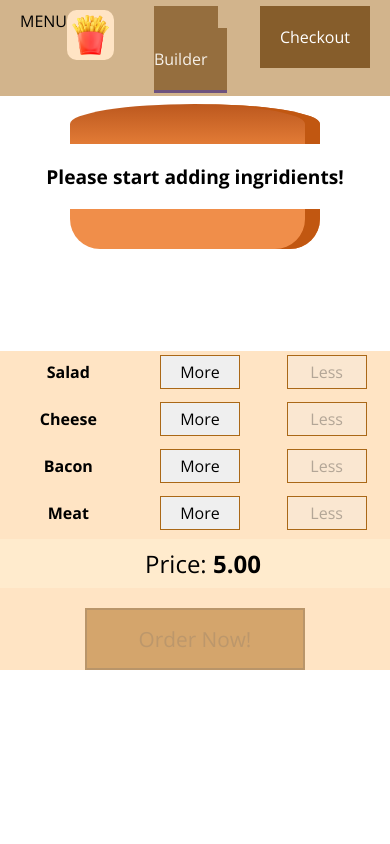
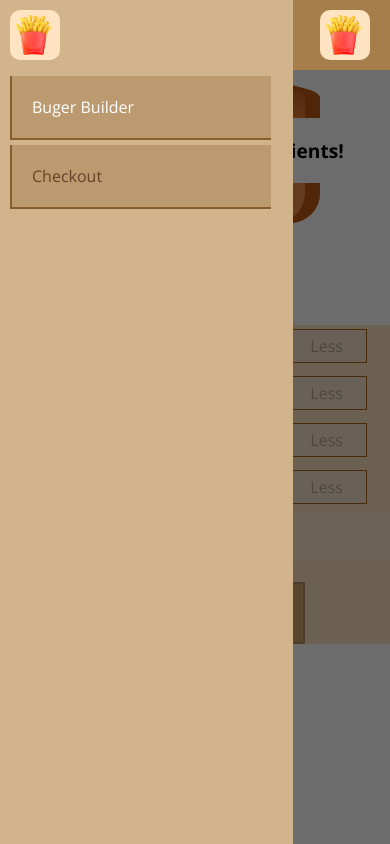
Before and after one commit to aishwy/react2, a React app: page / in a window 390 px wide. Built offline with nearby package versions, Linux system fonts and the light colour scheme.

Commit message:
sidedrawer

```diff
--- a/src/components/Layout/Layout.js
+++ b/src/components/Layout/Layout.js
@@ -1,14 +1,32 @@
-import React from 'react';
+import React, { Component } from 'react';
 import Aux from '../../hoc/Aux';
 import classes from './Layout.css'
 import ToolBar from '../Navigation/Toolbar/Toolbar';
-const Layout = (props) => (
-    <Aux>
-    <ToolBar />
-    <div className={classes.Content}>
-        {props.children}
-    </div>
-    </Aux>
-)
+import SideDrawer from '../Navigation/SideDrawer/SideDrawer';
+class Layout extends Component{
+    constructor(props) {
+        super(props);
+        this.state = {
+            showSideDrawer:true
+        };
+    }
+    sideDrawerOpenHandler = () => {
+        this.setState({showSideDrawer:true});
+    }
+    sideDrawerClosedHandler = () => {
+        this.setState({showSideDrawer:false});
+    }
+    render() {
+        return (
+            <Aux>
+            <ToolBar/>
+            <SideDrawer open={this.state.showSideDrawer} closed={this.sideDrawerClosedHandler}/>
+            <div className={classes.Content}>
+                {this.props.children}
+            </div>
+            </Aux>
+        );
+    }
+}
 
 export default Layout;
--- a/src/components/Logo/Logo.css
+++ b/src/components/Logo/Logo.css
@@ -2,6 +2,7 @@
     border-radius: 20%;
     padding: 5px;
     height: 40px;
+    width: 40px;
     background-color: bisque;
 }
 
--- a/src/components/Navigation/NavigationItems/NavigationItem/NavigationItem.css
+++ b/src/components/Navigation/NavigationItems/NavigationItem/NavigationItem.css
@@ -1,8 +1,12 @@
+
+.NavigationItem {
+    background-color: #865d2b;
+}
 .NavigationItem a {
     background-color: #865d2b;
     text-decoration: none;
     height: 100%;
-    color: white;
+    color: rgba(66, 24, 7, 0.685);
     box-sizing: border-box;
     padding: 20px;
     font-size: 16px;
@@ -10,6 +14,27 @@
 .NavigationItem a:hover,
 .NavigationItem a:active,
 .NavigationItem a.active{
-    opacity: 0.8;
     border-bottom: 3px solid rgba(0, 0, 255, 0.377);
+    color: white;
 }
+
+@media(max-width:500px) {
+    .NavigationItem {
+        width: 95%;
+        margin-bottom: 5px;
+        border-left: 2px solid #865d2b;
+        border-bottom: 2px solid #865d2b;
+        background: #865d2b4d;
+        padding: 20px 0 20px 0;
+    }
+    .NavigationItem a {
+        background: none;
+        width: 100%;
+    }
+
+    .NavigationItem a:active,
+    .NavigationItem a.active{
+        color: white;
+        border-bottom: none;
+    }
+}
--- a/src/components/Navigation/NavigationItems/NavigationItem/NavigationItem.js
+++ b/src/components/Navigation/NavigationItems/NavigationItem/NavigationItem.js
@@ -2,7 +2,8 @@ import React from 'react';
 import classes from './NavigationItem.css';
 const NavigationItem = (props) => {
     return(
-    <li className={classes.NavigationItem}>
+    <li className={classes.NavigationItem}
+    style={{'padding':props.padding}}>
     <a className={props.active ? classes.active:null } href={props.link}>
         {props.children}
     </a>
--- a/src/components/Navigation/NavigationItems/NavigationItems.css
+++ b/src/components/Navigation/NavigationItems/NavigationItems.css
@@ -2,3 +2,10 @@
     display: flex;
     list-style: none;
 }
+
+@media(max-width:500px) {
+    .NavigationItems {
+        display: block;
+        padding: 0;
+    }
+}
--- a/src/components/Navigation/NavigationItems/NavigationItems.js
+++ b/src/components/Navigation/NavigationItems/NavigationItems.js
@@ -1,11 +1,13 @@
 import React from 'react';
 import NavigationItem from './NavigationItem/NavigationItem';
 import classes from './NavigationItems.css';
-const NavigationItems = () => (
+const NavigationItems = (props) => {
+    return(
     <ul className={classes.NavigationItems}>
-        <NavigationItem link="/" active>Buger Builder</NavigationItem>
-        <NavigationItem link="/">Checkout</NavigationItem>
+        <NavigationItem link="/" padding={props.paddingItem} active>Buger Builder</NavigationItem>
+        <NavigationItem link="/" padding={props.paddingItem}>Checkout</NavigationItem>
     </ul>
 
 );
+}
 export default NavigationItems;
--- /dev/null
+++ b/src/components/Navigation/SideDrawer/SideDrawer.css
@@ -0,0 +1,23 @@
+.SideDrawer {
+    padding: 10px;
+    position: fixed;
+    top: 0;
+    left: 0;
+    z-index: 200;
+    background-color: tan;
+    height: 100%;
+    width: 280px;
+    max-width: 70%;
+    transition: transform 1s ease-out;
+}
+@media (min-width:500px) {
+    .SideDrawer {
+        display: none;
+    }
+}
+.Open {
+    transform: translateX(0);
+}
+.Close {
+    transform: translateX(-100%);
+}
--- /dev/null
+++ b/src/components/Navigation/SideDrawer/SideDrawer.js
@@ -0,0 +1,22 @@
+import React from 'react';
+import classes from './SideDrawer.css';
+import NavigationItems from '../NavigationItems/NavigationItems';
+import Logo from '../../Logo/Logo';
+import Aux from '../../../hoc/Aux';
+import Backdrop from '../../UI/Backdrop/Backdrop';
+const SideDrawer = (props) => {
+    const classesSideDrawer = [classes.SideDrawer];
+    props.open ? classesSideDrawer.push(classes.Open) : classesSideDrawer.push(classes.Close);
+    console.log('*',classesSideDrawer);
+    return (
+        <Aux>
+        <Backdrop show={props.open} click={props.closed}/>
+        <div className={classesSideDrawer.join(' ')}>
+        <Logo />
+        <NavigationItems />
+
+        </div>
+        </Aux>
+    );
+}
+export default SideDrawer;
--- a/src/components/Navigation/Toolbar/Toolbar.css
+++ b/src/components/Navigation/Toolbar/Toolbar.css
@@ -1,6 +1,14 @@
 .Toolbar {
     display: flex;
-    background-color: tan;
+    background-color:#a57e4b;
     justify-content: space-between;
     padding: 10px 20px;
 }
+.navitems {
+    display: block;
+}
+@media (max-width:499px) {
+    .navitems {
+        display: none;
+    }
+}
--- a/src/components/Navigation/Toolbar/Toolbar.js
+++ b/src/components/Navigation/Toolbar/Toolbar.js
@@ -2,12 +2,14 @@ import React from 'react';
 import classes from './Toolbar.css';
 import Logo from '../../Logo/Logo';
 import NavigationItems from '../NavigationItems/NavigationItems';
-const Toolbar = () => (
+const Toolbar = (props) => (
     <header className={classes.Toolbar}>
 
     <div>MENU</div>
     <Logo />
-    <nav><NavigationItems/></nav>
+    <nav className={classes.navitems}>
+        <NavigationItems/>
+    </nav>
 
     </header>
 );
--- a/src/components/UI/Backdrop/Backdrop.css
+++ b/src/components/UI/Backdrop/Backdrop.css
@@ -1,6 +1,6 @@
 .Backdrop {
     position: fixed;
-    background-color: rgba(0, 0, 0, 0.4);
+    background-color: rgba(0, 0, 0, 0.575);
     height: 100%;
     width: 100%;
     z-index: 100;
```
Also changed, not shown: src/components/Layout/Layout.css (line endings or trailing spaces).
